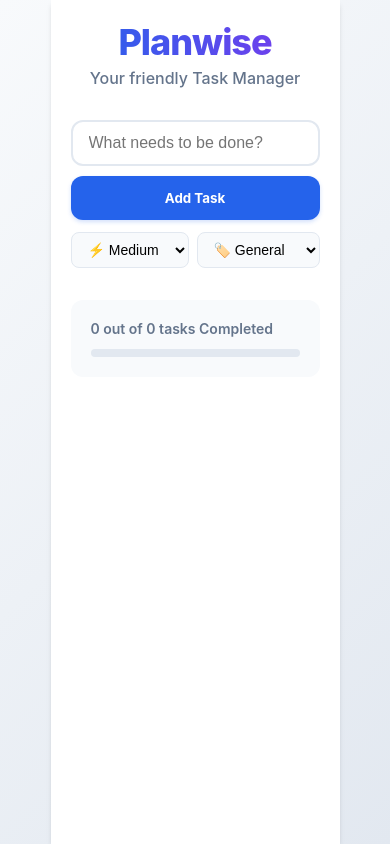
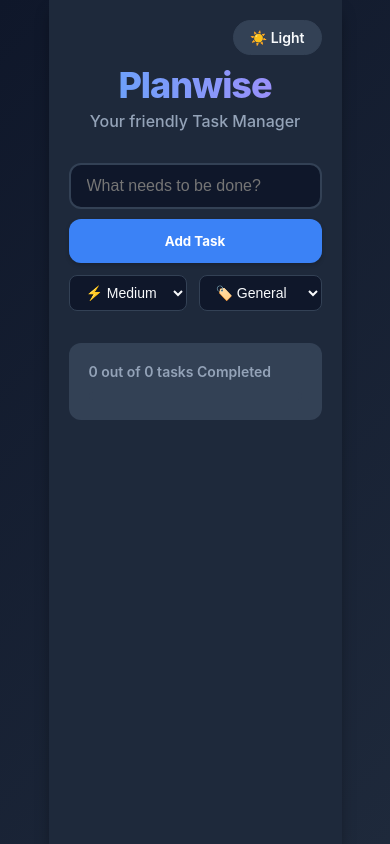
Before and after one commit to lijoraj-p-r/Planwise, a React (Vite) app: page / in a window 390 px wide. Built offline with nearby package versions, Linux system fonts and the light colour scheme.

Commit message:
feat: add universal dark theme toggle and set dark as default

```diff
--- a/src/App.css
+++ b/src/App.css
@@ -1,4 +1,5 @@
 :root {
+  /* Light Theme Variables */
   --primary: #2563eb;
   --primary-hover: #1d4ed8;
   --bg-gradient: linear-gradient(135deg, #f8fafc 0%, #e2e8f0 100%);
@@ -8,10 +9,27 @@
   --border: #e2e8f0;
   --shadow: 0 4px 6px -1px rgb(0 0 0 / 0.1), 0 2px 4px -2px rgb(0 0 0 / 0.1);
   --radius: 12px;
+  --item-bg: #f8fafc;
+  --input-bg: #ffffff;
+}
+
+[data-theme='dark'] {
+  /* Dark Theme Variables */
+  --primary: #3b82f6;
+  --primary-hover: #60a5fa;
+  --bg-gradient: linear-gradient(135deg, #0f172a 0%, #1e293b 100%);
+  --card-bg: #1e293b;
+  --text-main: #f8fafc;
+  --text-muted: #94a3b8;
+  --border: #334155;
+  --shadow: 0 10px 15px -3px rgba(0, 0, 0, 0.4);
+  --item-bg: #334155;
+  --input-bg: #0f172a;
 }
 
 * {
   box-sizing: border-box;
+  transition: background-color 0.3s ease, color 0.3s ease, border-color 0.3s ease, transform 0.2s ease, box-shadow 0.2s ease;
 }
 
 body {
@@ -36,6 +54,30 @@ body {
   box-shadow: var(--shadow);
 }
 
+.header-top {
+  display: flex;
+  justify-content: flex-end;
+  margin-bottom: 8px;
+}
+
+.theme-toggle {
+  background: var(--item-bg);
+  border: 1px solid var(--border);
+  color: var(--text-main);
+  padding: 8px 16px;
+  border-radius: 20px;
+  font-weight: 600;
+  font-size: 14px;
+  cursor: pointer;
+  display: flex;
+  align-items: center;
+  gap: 8px;
+}
+
+.theme-toggle:hover {
+  background: var(--border);
+}
+
 header {
   text-align: center;
   margin-bottom: 32px;
@@ -45,7 +87,7 @@ header {
   font-size: 36px;
   font-weight: 800;
   margin: 0;
-  background: linear-gradient(to right, #2563eb, #7c3aed);
+  background: linear-gradient(to right, #60a5fa, #a78bfa);
   -webkit-background-clip: text;
   -webkit-text-fill-color: transparent;
   letter-spacing: -1px;
@@ -74,16 +116,16 @@ header {
   border-radius: var(--radius);
   font-size: 16px;
   outline: none;
-  transition: all 0.2s ease;
+  background: var(--input-bg);
+  color: var(--text-main);
 }
 
 #inp input:focus {
   border-color: var(--primary);
-  box-shadow: 0 0 0 4px rgba(37, 99, 235, 0.1);
+  box-shadow: 0 0 0 4px rgba(59, 130, 246, 0.2);
 }
 
 button {
-  transition: all 0.3s cubic-bezier(0.4, 0, 0.2, 1);
   cursor: pointer;
   font-family: inherit;
   border: none;
@@ -97,17 +139,13 @@ button {
   border-radius: var(--radius);
   font-weight: 700;
   white-space: nowrap;
-  box-shadow: 0 2px 4px rgba(37, 99, 235, 0.2);
+  box-shadow: 0 2px 4px rgba(0, 0, 0, 0.2);
 }
 
 #inp button:hover {
   background: var(--primary-hover);
   transform: translateY(-2px);
-  box-shadow: 0 4px 12px rgba(37, 99, 235, 0.3);
-}
-
-#inp button:active {
-  transform: translateY(0);
+  box-shadow: 0 4px 12px rgba(59, 130, 246, 0.3);
 }
 
 #btns {
@@ -120,13 +158,14 @@ button {
   padding: 8px 12px;
   border: 1px solid var(--border);
   border-radius: 8px;
-  background-color: #f8fafc;
+  background-color: var(--input-bg);
+  color: var(--text-main);
   font-size: 14px;
   cursor: pointer;
 }
 
 #error {
-  color: #dc2626;
+  color: #f87171;
   font-size: 14px;
   margin-bottom: 12px;
   font-weight: 500;
@@ -148,18 +187,16 @@ button {
   align-items: center;
   justify-content: space-between;
   padding: 16px;
-  background: #f8fafc;
+  background: var(--item-bg);
   border: 1px solid var(--border);
   border-radius: var(--radius);
   margin-bottom: 12px;
   gap: 16px;
-  transition: all 0.3s ease;
 }
 
 .task-list li:hover {
   border-color: var(--primary);
   transform: scale(1.01);
-  background: #ffffff;
   box-shadow: var(--shadow);
 }
 
@@ -202,18 +239,17 @@ button {
 }
 
 .btn-complete {
-  color: #059669;
-  background: #ecfdf5 !important;
+  color: #10b981;
+  background: rgba(16, 185, 129, 0.1) !important;
 }
 
 .btn-complete:hover {
-  background: #d1fae5 !important;
+  background: rgba(16, 185, 129, 0.2) !important;
   transform: scale(1.05);
 }
 
 .completed {
   opacity: 0.6;
-  background: #f1f5f9 !important;
 }
 
 .completed span {
@@ -222,23 +258,22 @@ button {
 }
 
 .completed .btn-complete {
-  color: #64748b;
-  background: #e2e8f0 !important;
+  color: var(--text-muted);
+  background: var(--border) !important;
 }
 
 .btn-delete {
-  color: #dc2626;
-  background: #fef2f2 !important;
-  padding: 10px !important;
+  color: #ef4444;
+  background: rgba(239, 68, 68, 0.1) !important;
 }
 
 .btn-delete:hover {
-  background: #fee2e2 !important;
+  background: rgba(239, 68, 68, 0.2) !important;
   transform: scale(1.05) rotate(5deg);
 }
 
 .progress-tracker {
-  background: #f8fafc;
+  background: var(--item-bg);
   padding: 20px;
   border-radius: var(--radius);
   margin-top: 32px;
@@ -253,25 +288,24 @@ button {
 
 .progress-bar {
   height: 8px;
-  background: #e2e8f0;
+  background: var(--border);
   border-radius: 4px;
   overflow: hidden;
 }
 
 .progress {
   height: 100%;
-  background: linear-gradient(to right, #2563eb, #10b981);
+  background: linear-gradient(to right, #3b82f6, #10b981);
   border-radius: 4px;
-  transition: width 0.5s cubic-bezier(0.4, 0, 0.2, 1);
 }
 
 .clear-btn {
   width: 100%;
   margin-top: 32px;
   padding: 14px;
-  background: #ffffff;
+  background: transparent;
   color: #ef4444;
-  border: 2px solid #fee2e2;
+  border: 2px solid rgba(239, 68, 68, 0.2);
   border-radius: var(--radius);
   font-weight: 700;
   letter-spacing: 0.5px;
@@ -281,9 +315,8 @@ button {
 
 .clear-btn:hover {
   background: #ef4444;
-  color: #ffffff;
-  border-color: #ef4444;
-  box-shadow: 0 4px 12px rgba(239, 68, 68, 0.2);
+  color: white;
+  box-shadow: 0 4px 12px rgba(239, 68, 68, 0.3);
 }
 
 @media (max-width: 480px) {
@@ -304,10 +337,6 @@ button {
     width: 100%;
   }
 
-  #btns {
-    gap: 8px;
-  }
-
   .task-list li {
     flex-direction: column;
     align-items: stretch;
@@ -325,6 +354,5 @@ button {
   .task-list button {
     flex: 1;
     justify-content: center;
-    padding: 12px;
   }
 }
--- a/src/App.jsx
+++ b/src/App.jsx
@@ -12,9 +12,22 @@ export default function App() {
     return savedTasks ? JSON.parse(savedTasks) : [];
   });
 
+  const [theme, setTheme] = useState(() => {
+    return localStorage.getItem("theme") || "dark";
+  });
+
   useEffect(() => {
     localStorage.setItem("tasks", JSON.stringify(tasks));
   }, [tasks]);
+
+  useEffect(() => {
+    localStorage.setItem("theme", theme);
+    document.documentElement.setAttribute("data-theme", theme);
+  }, [theme]);
+
+  const toggleTheme = () => {
+    setTheme(prev => prev === "light" ? "dark" : "light");
+  };
 
   const addTask = (task)=>{
     setTasks([...tasks, task])
@@ -37,6 +50,11 @@ export default function App() {
   return (
     <div className='App'>
       <header>
+        <div className="header-top">
+          <button onClick={toggleTheme} className="theme-toggle">
+            {theme === "light" ? "🌙 Dark" : "☀️ Light"}
+          </button>
+        </div>
         <h1 className='title'>Planwise</h1>
         <p className='tagline'>Your friendly Task Manager</p>
       </header>
```
Also changed, not shown: 1 other file (tests, documents, lock files or other folders).
